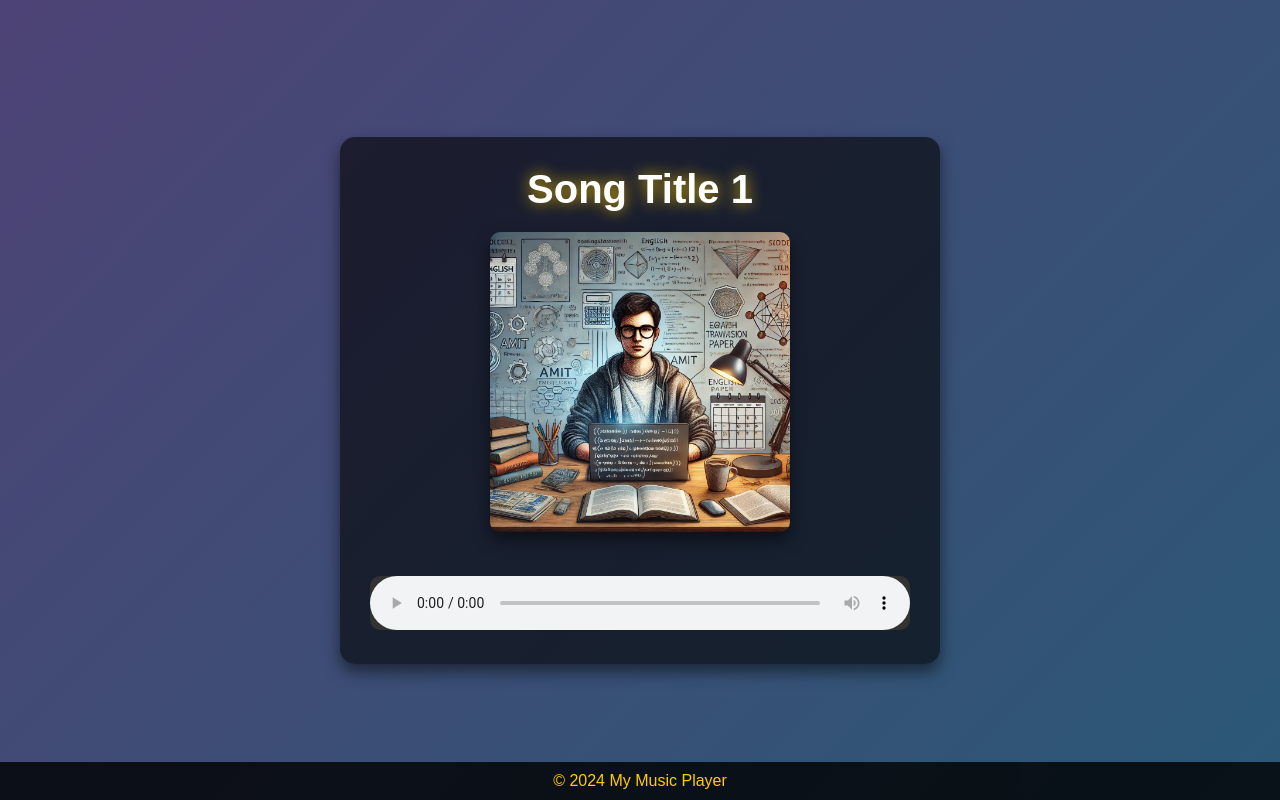
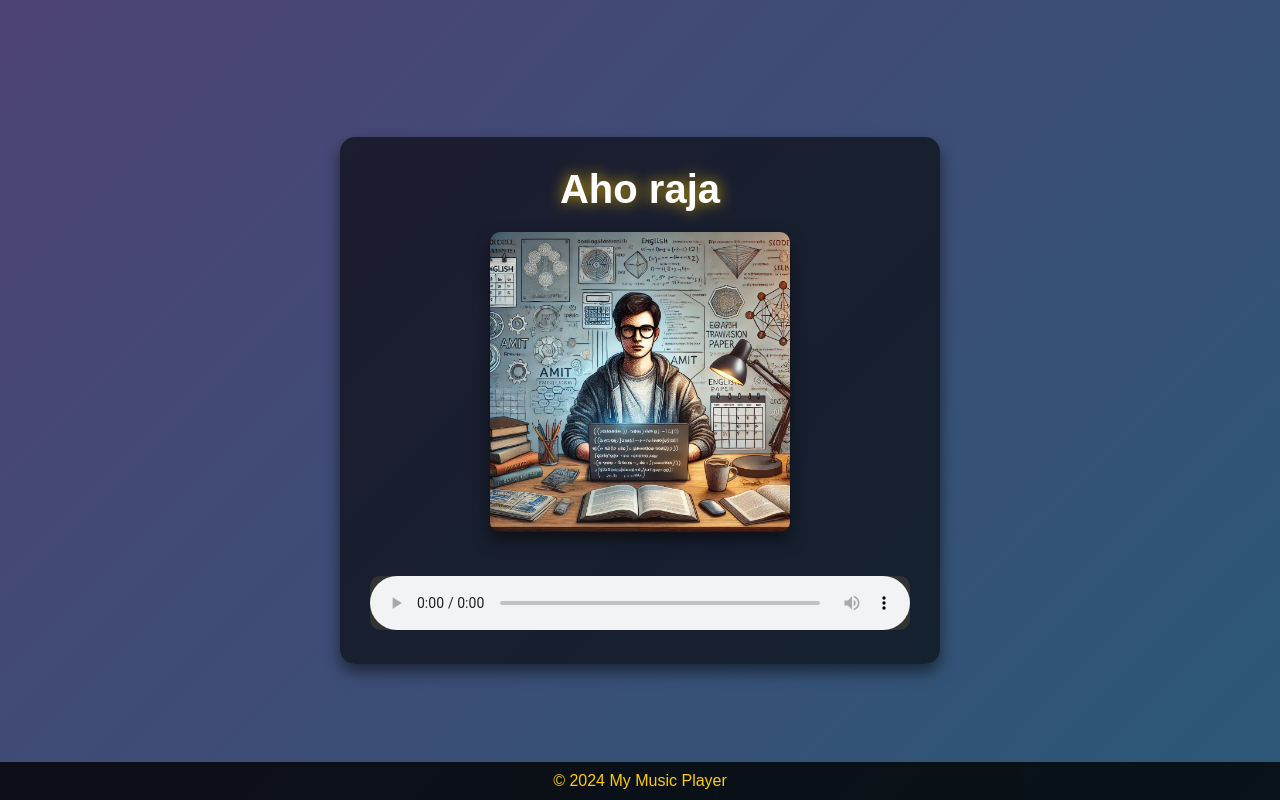
Before and after one commit to amitgond1/song, a plain HTML site: page song4.html in a window 1280 px wide. Drawn offline with Linux system fonts and the light colour scheme.

Commit message:
Update song4.html

```diff
--- a/song4.html
+++ b/song4.html
@@ -85,7 +85,7 @@
 <body>
 
     <div class="song-container">
-        <h1>Song Title 1</h1>
+        <h1>Aho raja </h1>
 
         <!-- Album Art Image -->
         <img class="album-art" src="a1.webp" alt="Album Art">
```
